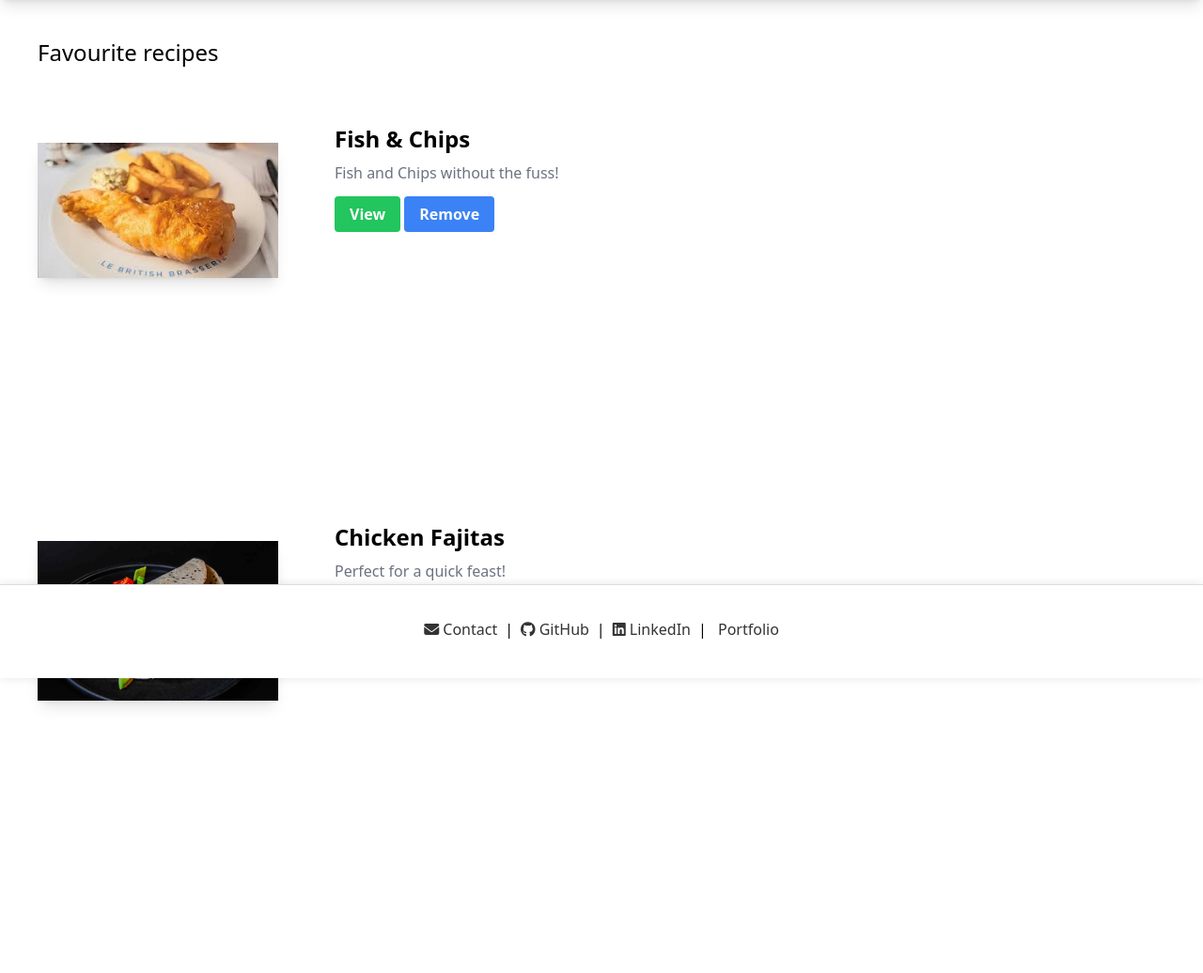
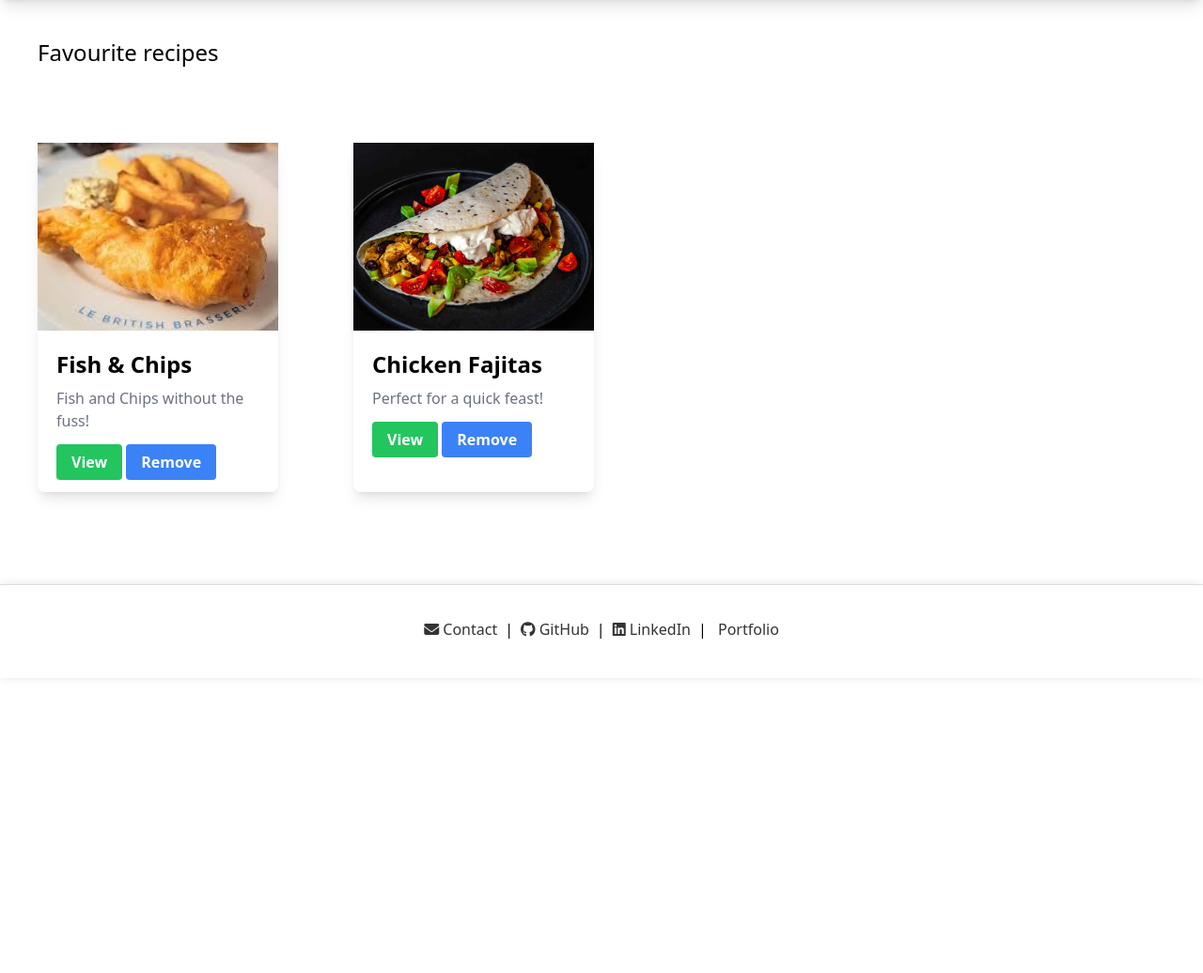
Before and after one commit to Kempy4563/airfryer, a Django app: page /saved_recipes/ in a window 1280 px wide. Shown: the part 78-1114 px from the top of the page at 94% size. After the commit the page ends 758 px from the top, so only its background shows below. Run offline with Django 5.2, Linux system fonts and the light colour scheme; a user stored in the database is signed in; data comes from the database, SQL or seed files in the repository; some libraries are stand-ins or nearby versions.

Commit message:
style changes

```diff
--- a/airfryer_recipes/airfryer_app/templates/airfryer_app/saved_user_recipes.html
+++ b/airfryer_recipes/airfryer_app/templates/airfryer_app/saved_user_recipes.html
@@ -2,16 +2,14 @@
 
 {% block body %}
   <h1 class="text-2xl m-10">Favourite recipes</h1>
+        <div class="product-container main-content flex flex-wrap" >
 
         {% for recipe in user_saved_recipes %}
-        <div class="product-container main-content flex flex-wrap" >
-
             <div class="product shadow-lg w-1/2 md:w-1/3 lg:w-1/4 xl:w-1/5 rounded-lg m-10">
                 <div class="product-image">
-                <img src="{{ recipe.recipe.image.url }}" alt="Recipe Image">
+                <img src="{{ recipe.recipe.image.url }}" alt="" class="recipe-image">
                 </div>
 
-            </div>
                 <div class="p-5">
                     <h2 class="text-2xl font-bold mb-2">{{ recipe.recipe.name }}</h2>
                     <p class="text-gray-500 mb-2">{{ recipe.recipe.description }}</p>
```
